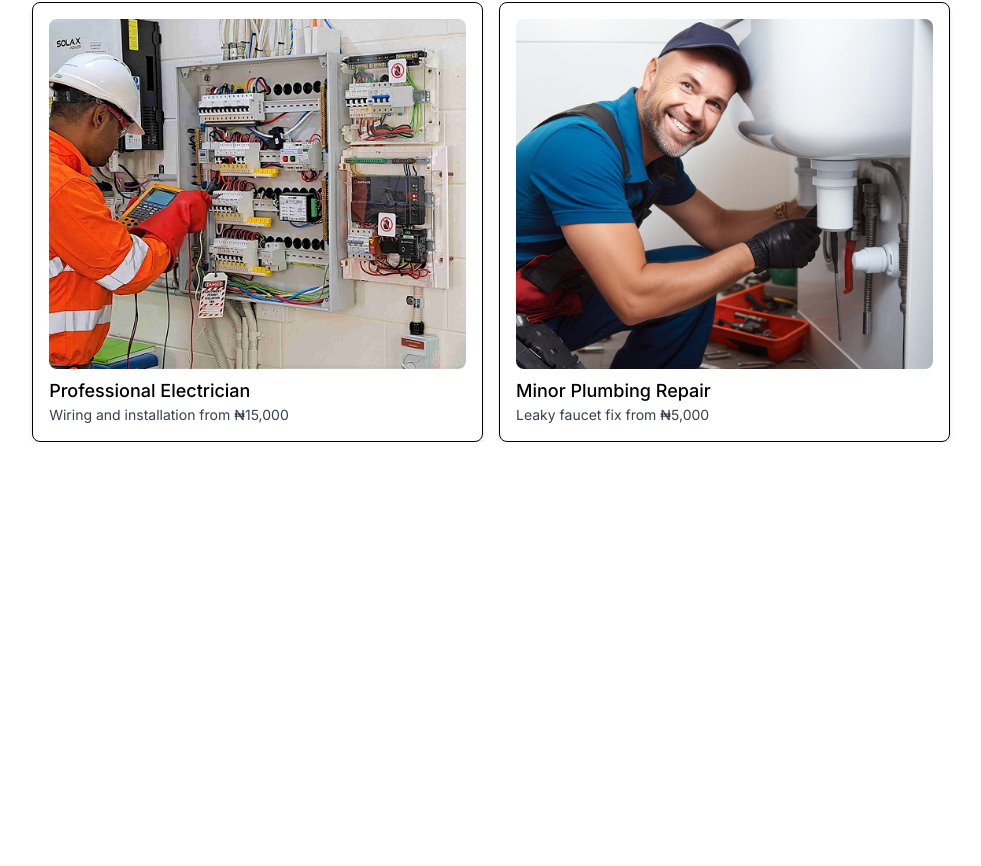
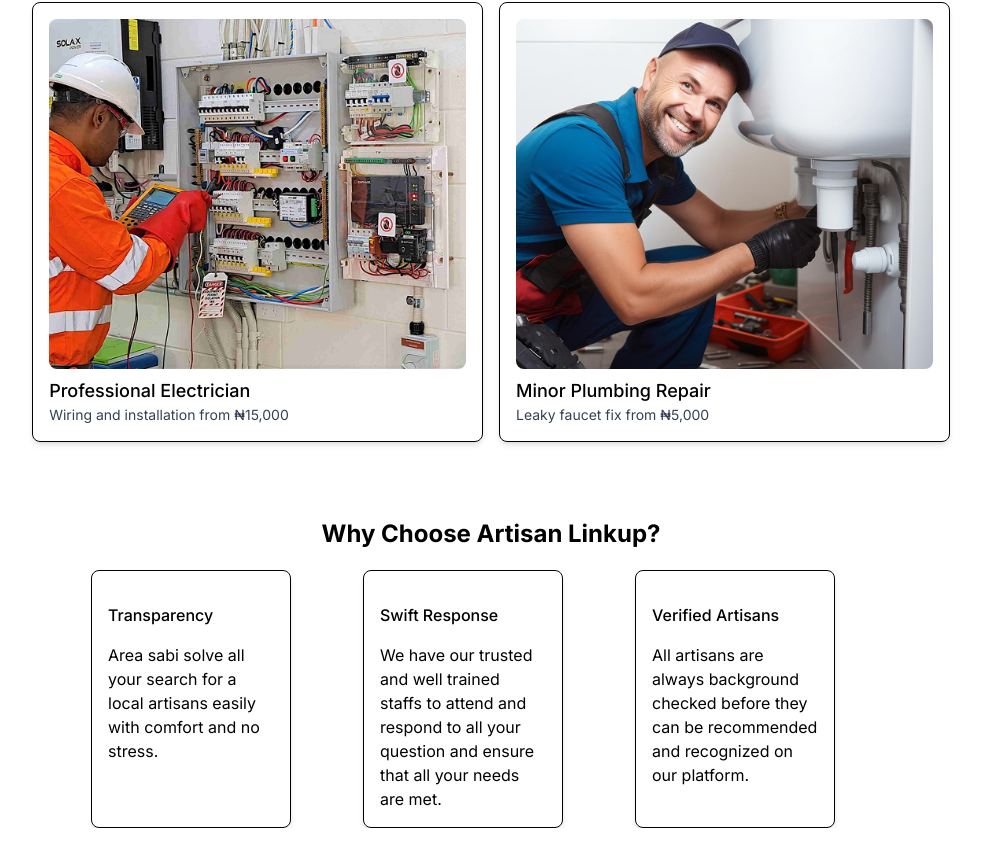
Before and after one commit to graciousjoe/artisan-deployment-with-static-frontend-codes, a Next.js app: page / in a window 1280 px wide. Shown: the part 1262-2128 px from the top of the page, without its empty margins (149-1130 px from the left). Before the commit the page ends 1704 px from the top, so only its background shows below. Built offline with nearby package versions, Linux system fonts and the light colour scheme.

Commit message:
why you should choose us

```diff
--- a/app/components/HeroSection.js
+++ b/app/components/HeroSection.js
@@ -5,7 +5,7 @@ export default function HeroSection() {
   return (
     <div className="relative h-[80vh] md:h-150 w-full bg-[url('/hero-img.png')] bg-no-repeat bg-cover bg-center mt-16">
       {/* Overlay */}
-      <div className="absolute inset-0 bg-black opacity-50"></div>
+      <div className="absolute inset-0 opacity-50"></div>
 
       <div className="relative z-10 flex h-full flex-col items-center justify-end md:justify-center md:items-start">
         <div className="w-full max-w-[900px] px-4 mx-auto text-white pb-10 md:pb-0 text-center md:text-left">
--- a/app/components/WhyArtisanLinkup.js
+++ b/app/components/WhyArtisanLinkup.js
@@ -1,28 +1,28 @@
 export default function WhyArtisanLinkup() {
   return (
-    <section className="py-16">
-      <div>
-        <div>
-          <h4>Transparency</h4>
+    <section className="py-10 px-4 container mx-auto flex flex-col items-center justify-center">
+
+      <h2 className="text-2xl font-bold block py-5">Why Choose Artisan Linkup?</h2>
+      <div className="flex md:grid md:grid-cols-3 md:gap-4 overflow-x-scroll sm:w-full gap-4 md:max-w-[800px]">
+        <div className="border p-4 rounded-lg shadow-md w-[200px] flex-shrink-0">
+          <h4 className="my-4 font-medium">Transparency</h4>
           <p>
             Area sabi solve all your search for a local artisans easily with
             comfort and no stress.
           </p>
         </div>
 
-        <div>
-          <h4>Swift Response</h4>
+        <div className="border p-4 rounded-lg shadow-md w-[200px] flex-shrink-0">
+          <h4 className="my-4 font-medium">Swift Response</h4>
           <p>
-            Area sabi solve all your search for a local artisans easily with
-            comfort and no stress.
+            We have our trusted and well trained staffs to attend and respond to all your question and ensure that all your needs are met.
           </p>
         </div>
 
-        <div>
-          <h4>Transparency</h4>
+        <div className="border p-4 rounded-lg shadow-md w-[200px] flex-shrink-0">
+          <h4 className="my-4 font-medium">Verified Artisans</h4>
           <p>
-            Area sabi solve all your search for a local artisans easily with
-            comfort and no stress.
+            All artisans are always background checked before they can be recommended and recognized on our platform.
           </p>
         </div>
       </div>
--- a/app/page.js
+++ b/app/page.js
@@ -2,7 +2,8 @@ import Image from "next/image";
 import HeroSection from "./components/HeroSection";
 import ExploreArtisans from "./components/ExploreArtisans";
 import ChoseArtisans from "./components/ChoseArtisans";
-import data from "@/app/data/chosertisans.js";
+import data from "@/app/data/chosertisans.js";  {/*Data for the selected artisns on the hme page*/}
+import WhyArtisanLinkup from "./components/WhyArtisanLinkup";
 
 export default function Home() {
   const chooseArtisans = data.map((data) => {
@@ -13,9 +14,9 @@ export default function Home() {
       <HeroSection />
       <ExploreArtisans />
       <div className="container mx-auto flex justify-center p-4">
-        <div className="grid grid-cols-2 gap-4 h-96">{chooseArtisans}</div>
+        <div className="grid grid-cols-2 gap-4 ">{chooseArtisans}</div>
       </div>
-
+      <WhyArtisanLinkup />
     </main>
   );
 }
```
